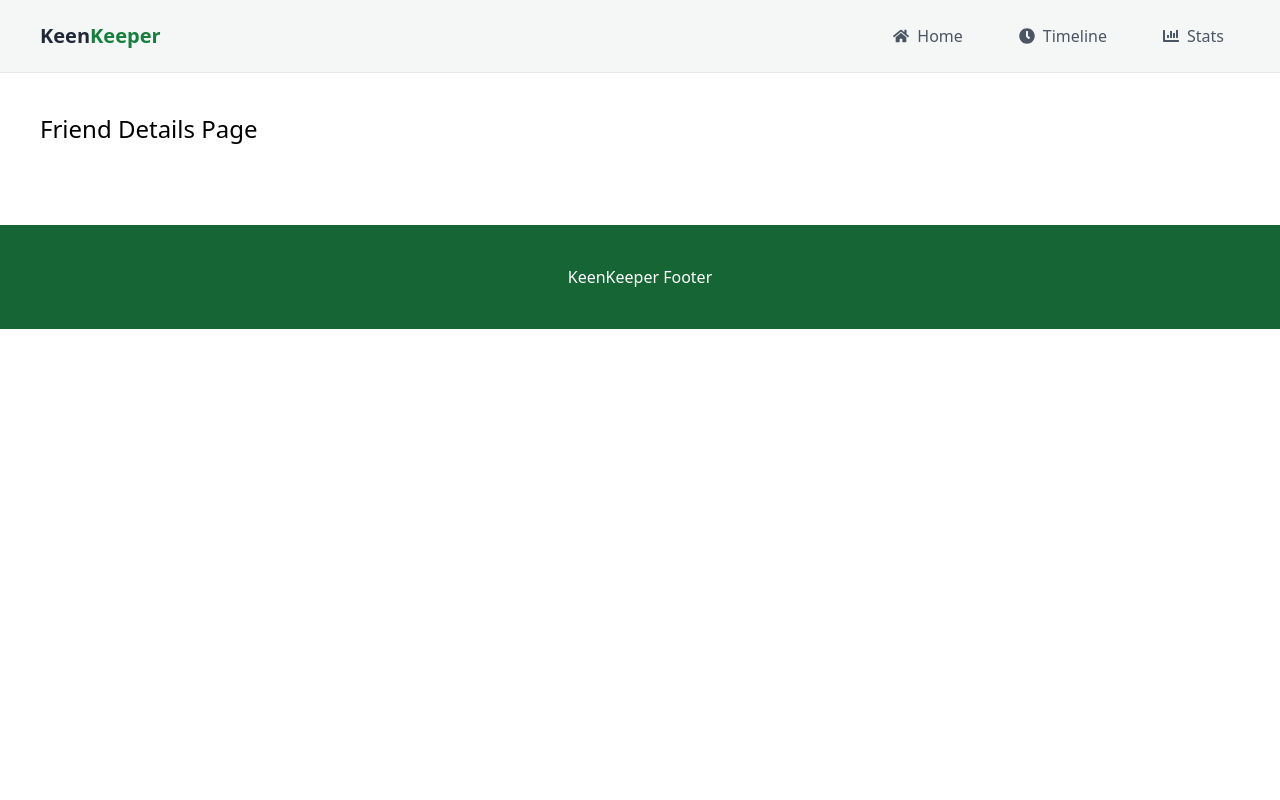
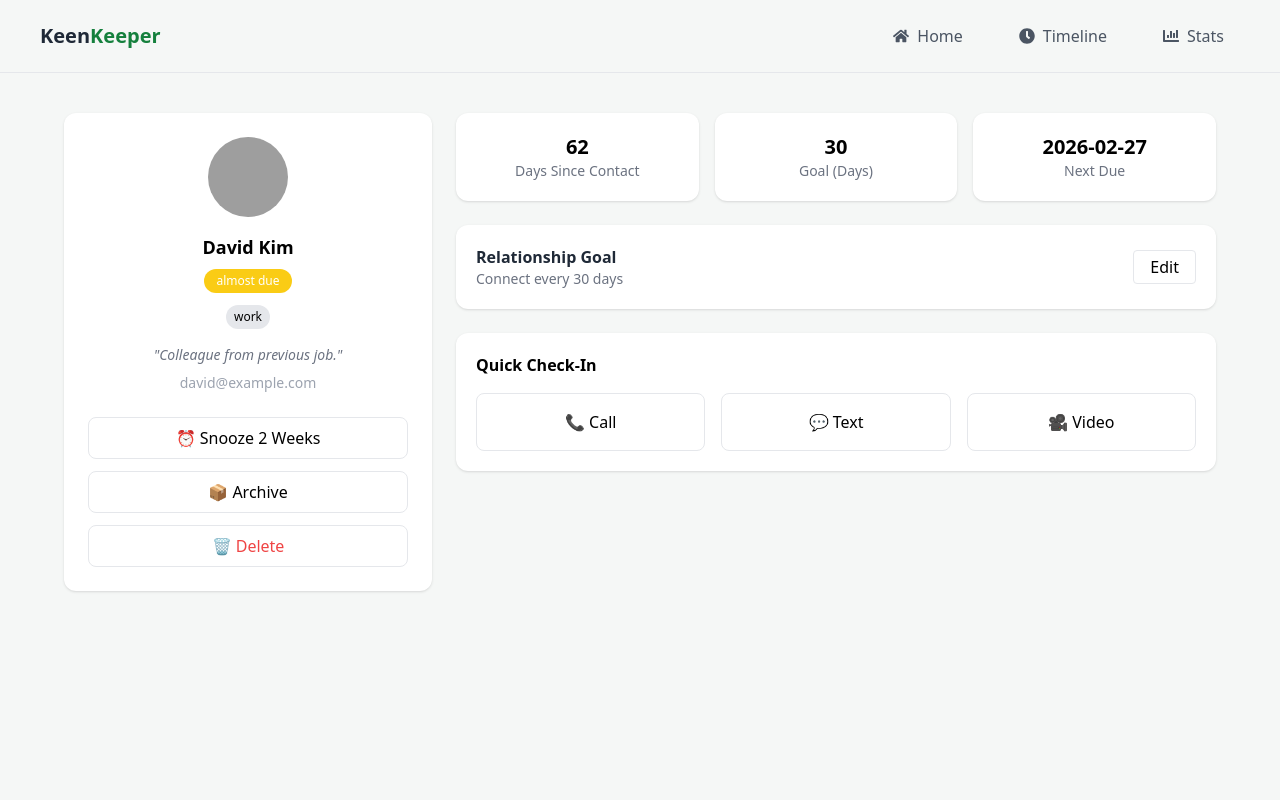
Before and after one commit to musfik070-gif/Assignment-7, a React (Vite) app: page /friend/1 in a window 1280 px wide. Shown: the top 800 px of the page. Built offline with nearby package versions, Linux system fonts and the light colour scheme; grey boxes are pictures that could not be loaded.

Commit message:
added friend details page.

```diff
--- a/src/pages/FriendDetails.jsx
+++ b/src/pages/FriendDetails.jsx
@@ -1,4 +1,120 @@
+import { useParams } from "react-router-dom";
+import friends from "../data/friends.json";
+
 function FriendDetails() {
-  return <div className="p-10 text-2xl">Friend Details Page</div>;
+  const { id } = useParams();
+
+  const friend = friends.find((f) => f.id === parseInt(id));
+
+  if (!friend) {
+    return <div className="p-10 text-red-500">Friend not found</div>;
+  }
+
+  const getStatusColor = () => {
+    if (friend.status === "overdue") return "bg-red-500";
+    if (friend.status === "almost due") return "bg-yellow-400";
+    return "bg-green-600";
+  };
+
+  return (
+    <div className="bg-[#f5f7f6] min-h-screen py-10 px-4 sm:px-6 lg:px-8">
+      <div className="max-w-6xl mx-auto grid grid-cols-1 lg:grid-cols-3 gap-6">
+        {/* LEFT SIDE */}
+        <div className="bg-white p-6 rounded-xl shadow text-center">
+          <img
+            src={friend.picture}
+            alt={friend.name}
+            className="w-20 h-20 rounded-full mx-auto mb-4"
+          />
+
+          <h2 className="text-lg font-semibold">{friend.name}</h2>
+
+          <div
+            className={`mt-2 text-white text-xs px-3 py-1 rounded-full inline-block ${getStatusColor()}`}
+          >
+            {friend.status}
+          </div>
+
+          {/* Tags */}
+          <div className="flex justify-center gap-2 mt-3 flex-wrap">
+            {friend.tags.map((tag, i) => (
+              <span
+                key={i}
+                className="text-xs px-2 py-1 bg-gray-200 rounded-full"
+              >
+                {tag}
+              </span>
+            ))}
+          </div>
+
+          <p className="text-gray-500 text-sm mt-4 italic">"{friend.bio}"</p>
+
+          <p className="text-gray-400 text-sm mt-2">{friend.email}</p>
+
+          {/* Actions */}
+          <div className="mt-6 space-y-3">
+            <button className="w-full border rounded-lg py-2">
+              ⏰ Snooze 2 Weeks
+            </button>
+
+            <button className="w-full border rounded-lg py-2">
+              📦 Archive
+            </button>
+
+            <button className="w-full border rounded-lg py-2 text-red-500">
+              🗑️ Delete
+            </button>
+          </div>
+        </div>
+
+        {/* RIGHT SIDE */}
+        <div className="lg:col-span-2 space-y-6">
+          {/* Stats */}
+          <div className="grid grid-cols-1 sm:grid-cols-3 gap-4">
+            <div className="bg-white p-5 rounded-xl shadow text-center">
+              <h3 className="text-xl font-bold">{friend.days_since_contact}</h3>
+              <p className="text-gray-500 text-sm">Days Since Contact</p>
+            </div>
+
+            <div className="bg-white p-5 rounded-xl shadow text-center">
+              <h3 className="text-xl font-bold">{friend.goal}</h3>
+              <p className="text-gray-500 text-sm">Goal (Days)</p>
+            </div>
+
+            <div className="bg-white p-5 rounded-xl shadow text-center">
+              <h3 className="text-xl font-bold">{friend.next_due_date}</h3>
+              <p className="text-gray-500 text-sm">Next Due</p>
+            </div>
+          </div>
+
+          {/* Goal */}
+          <div className="bg-white p-5 rounded-xl shadow flex justify-between items-center">
+            <div>
+              <h3 className="font-semibold text-gray-800">Relationship Goal</h3>
+              <p className="text-gray-500 text-sm">
+                Connect every {friend.goal} days
+              </p>
+            </div>
+
+            <button className="border px-4 py-1 rounded">Edit</button>
+          </div>
+
+          {/* Quick Check-in */}
+          <div className="bg-white p-5 rounded-xl shadow">
+            <h3 className="font-semibold mb-4">Quick Check-In</h3>
+
+            <div className="grid grid-cols-1 sm:grid-cols-3 gap-4">
+              <button className="border rounded-lg py-4">📞 Call</button>
+
+              <button className="border rounded-lg py-4">💬 Text</button>
+
+              <button className="border rounded-lg py-4">🎥 Video</button>
+            </div>
+          </div>
+        </div>
+      </div>
+    </div>
+  );
 }
+
 export default FriendDetails;
```
